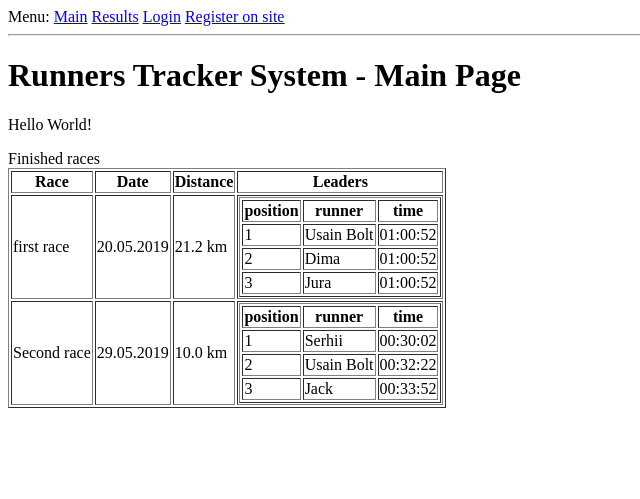
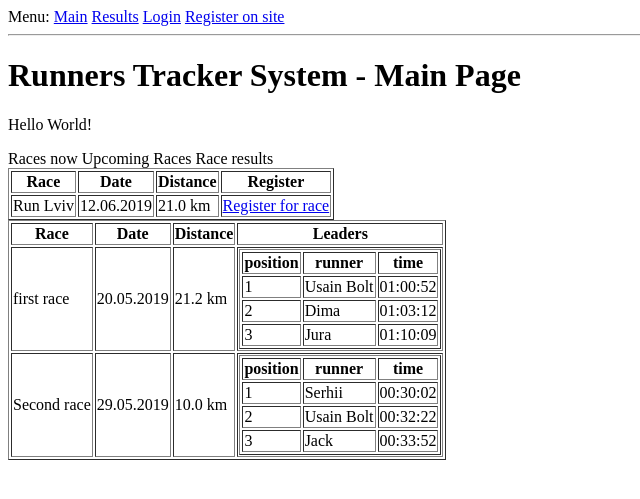
Before and after one commit to DimonLavron/RTS, a Flask app: page / in a window 1280 px wide. Shown: the top 499 px of the page, without its empty margins (0-640 px from the left). Run offline with Flask 2, Linux system fonts and the light colour scheme.

Commit message:
added Upcoming Races table and added Race results table

```diff
--- a/site/app/templates/index.html
+++ b/site/app/templates/index.html
@@ -3,7 +3,23 @@
 {% block content %}
 <h1>Runners Tracker System - Main Page</h1>
 <p>Hello World!</p>
-<h>Finished races</h>
+<h>Races now</h>
+<h>Upcoming Races </h>
+<table class="schedule" border = 1 solid>
+  <tr>
+      <th>Race</th>
+      <th>Date</th>
+      <th>Distance</th>
+      <th>Register</th>
+  </tr>
+  <tr>
+      <td>Run Lviv</td>
+      <td>12.06.2019</td>
+      <td>21.0 km</td>
+      <td><a href="{{ url_for('register_for_race')}}">Register for race</a></td>
+  </tr>
+
+<h>Race results</h>
 <table class="schedule" border = 1 solid>
   <tr>
       <th>Race</th>
@@ -30,12 +46,12 @@
             <tr>
                 <td>2</td>
                 <td>Dima </td>
-                <td>01:00:52</td>
+                <td>01:03:12</td>
             </tr>
             <tr>
                 <td>3</td>
                 <td>Jura </td>
-                <td>01:00:52</td>
+                <td>01:10:09</td>
             </tr>
           </table>
       </td>
```
